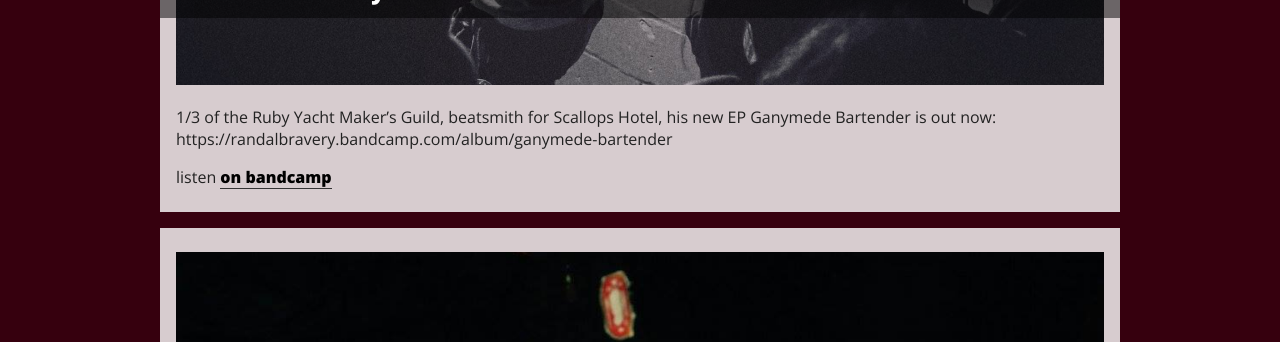
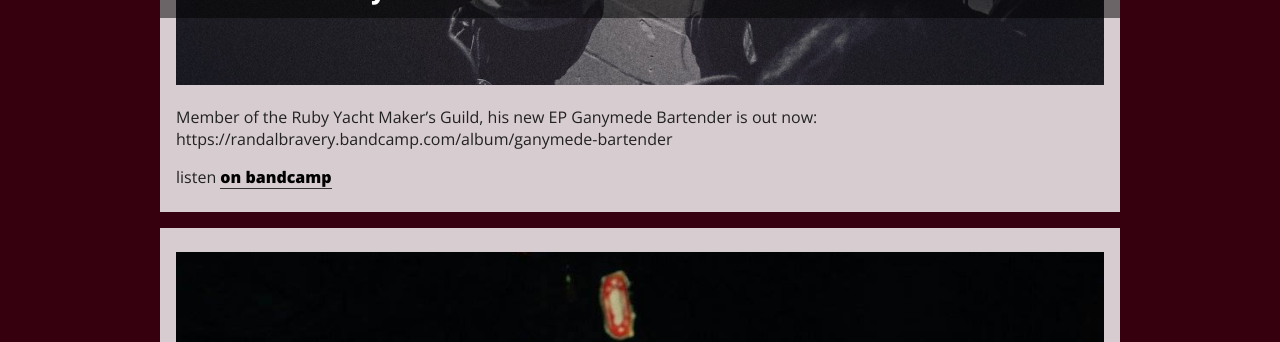
Before and after one commit to hecanjog/audibleelectricity.com, a Jekyll site: the page built from _posts/2016-01-06-randal-bravery-e-fade-sun.markdown, in a window 1280 px wide. Shown: the part 704-1046 px from the top of the page. Built offline with Jekyll 4.4.1, drawn with Linux system fonts in a browser that asks for light colours; nearby versions of some CDN libraries.

Commit message:
update copy

```diff
--- a/_posts/2016-01-06-randal-bravery-e-fade-sun.markdown
+++ b/_posts/2016-01-06-randal-bravery-e-fade-sun.markdown
@@ -11,7 +11,7 @@ price: FREE
 
 ![Randal Bravery]({{ site.url }}/images/randal.bravery.jpg)
 
-1/3 of the Ruby Yacht Maker's Guild, beatsmith for Scallops Hotel, his new EP Ganymede Bartender is out now: https://randalbravery.bandcamp.com/album/ganymede-bartender
+Member of the Ruby Yacht Maker's Guild, his new EP Ganymede Bartender is out now: https://randalbravery.bandcamp.com/album/ganymede-bartender
 
 listen [on bandcamp][rbbandcamp]
 </div>
```
